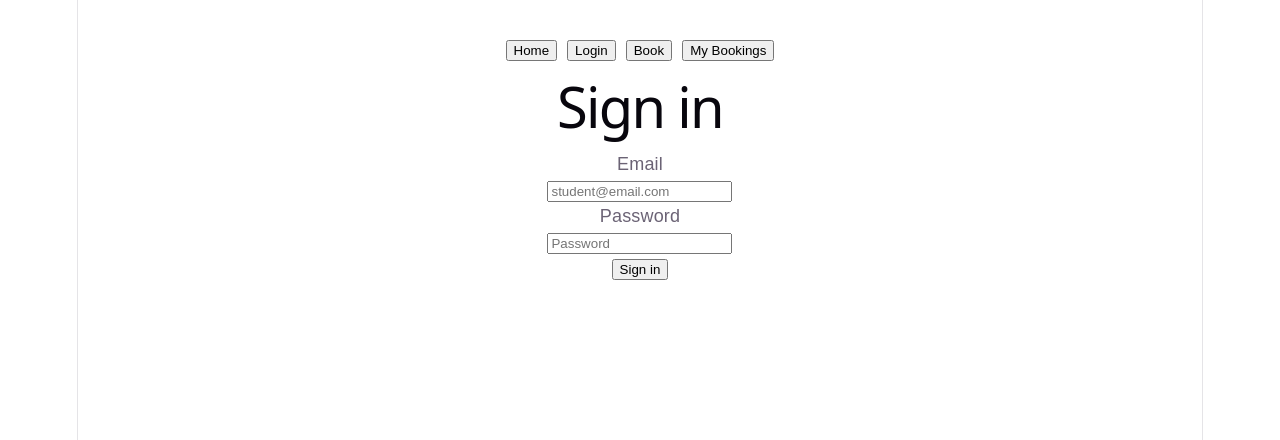
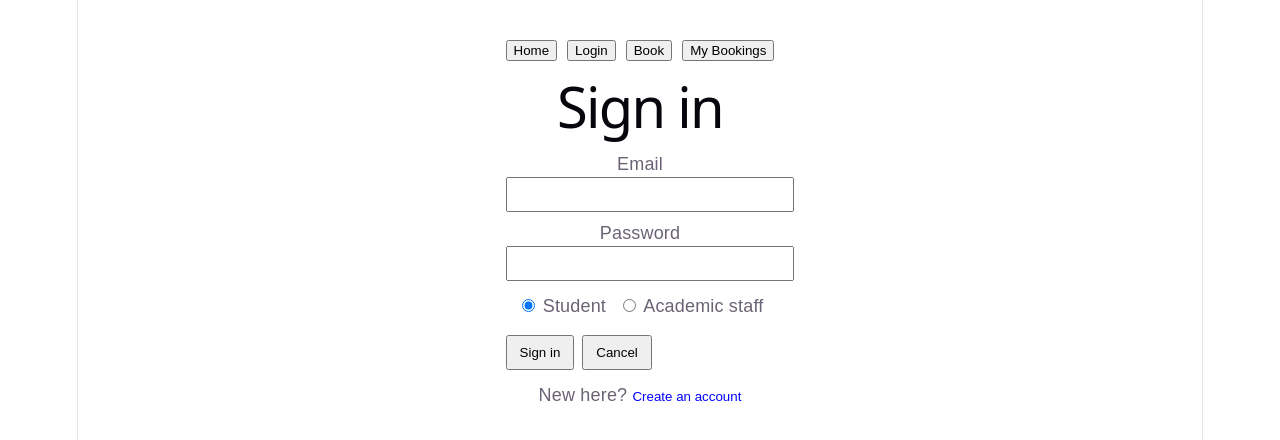
Before and after one commit to gdiasw181/BookingGo, a React (Vite) app: page / in a window 1280 px wide. Both pictures are taken after a click on the button "Login". Shown: the top 440 px of the page. Built offline with nearby package versions, Linux system fonts and the light colour scheme.

Commit message:
Login Page dummy

```diff
--- a/package.json
+++ b/package.json
@@ -17,9 +17,9 @@
     "@types/node": "^24.13.3",
     "@types/react": "^19.2.17",
     "@types/react-dom": "^19.2.3",
-    "@vitejs/plugin-react": "^6.0.4",
+    "@vitejs/plugin-react": "^6.1.1",
     "oxlint": "^1.75.0",
     "typescript": "~6.0.2",
-    "vite": "^8.2.0"
+    "vite": "^8.2.2"
   }
 }
--- a/src/App.tsx
+++ b/src/App.tsx
@@ -1,7 +1,18 @@
 import { useState } from 'react'
+import Login from './Login'
 
 function App() {
   const [page, setPage] = useState('home')
+  const [user, setUser] = useState<{ email?: string } | null>(null)
+
+  function handleLogin(u: { email: string }) {
+    setUser(u)
+    setPage('booking')
+  }
+
+  function handleCancel() {
+    setPage('home')
+  }
 
   return (
     <main style={{ maxWidth: 600, margin: '40px auto', fontFamily: 'Arial' }}>
@@ -26,23 +37,7 @@ function App() {
       )}
 
       {page === 'login' && (
-        <>
-          <h1>Sign in</h1>
-
-          <p>
-            <label>Email</label><br />
-            <input type="email" placeholder="student@email.com" />
-          </p>
-
-          <p>
-            <label>Password</label><br />
-            <input type="password" placeholder="Password" />
-          </p>
-
-          <button onClick={() => setPage('booking')}>
-            Sign in
-          </button>
-        </>
+        <Login onLogin={handleLogin} onCancel={handleCancel} />
       )}
 
       {page === 'booking' && (
--- a/src/Login.tsx
+++ b/src/Login.tsx
@@ -1,21 +1,145 @@
 
-function Login() {
+import React, { useState } from 'react'
+
+type Props = {
+  onLogin: (user: { email: string; role: 'student' | 'staff' }) => void
+  onCancel?: () => void
+}
+
+export default function Login({ onLogin, onCancel }: Props) {
+  const [mode, setMode] = useState<'login' | 'signup'>('login')
+  const [email, setEmail] = useState('')
+  const [password, setPassword] = useState('')
+  const [confirm, setConfirm] = useState('')
+  const [role, setRole] = useState<'student' | 'staff'>('student')
+  const [error, setError] = useState<string | null>(null)
+
+  function reset() {
+    setEmail('')
+    setPassword('')
+    setConfirm('')
+    setError(null)
+  }
+
+  function handleSubmit(e: React.FormEvent) {
+    e.preventDefault()
+    setError(null)
+
+    if (!email) {
+      setError('Email is required')
+      return
+    }
+    if (!password) {
+      setError('Password is required')
+      return
+    }
+
+    if (mode === 'signup') {
+      if (password !== confirm) {
+        setError('Passwords do not match')
+        return
+      }
+      // Mock signup flow: in real app call API to create account
+      onLogin({ email, role })
+      reset()
+      return
+    }
+
+    // Mock login flow: validate credentials (replace with real API)
+    onLogin({ email, role })
+    reset()
+  }
+
   return (
-        <form style={{ maxWidth: 360 }}>
-            <h1>Sign in</h1>
+    <form onSubmit={handleSubmit} style={{ maxWidth: 360 }}>
+      <h1>{mode === 'login' ? 'Sign in' : 'Sign up'}</h1>
 
+      <div style={{ marginTop: 8 }}>
+        <label style={{ display: 'block' }}>Email</label>
+        <input
+          type="email"
+          value={email}
+          onChange={e => setEmail(e.target.value)}
+          style={{ width: '100%', padding: 8 }}
+        />
+      </div>
+
+      <div style={{ marginTop: 8 }}>
+        <label style={{ display: 'block' }}>Password</label>
+        <input
+          type="password"
+          value={password}
+          onChange={e => setPassword(e.target.value)}
+          style={{ width: '100%', padding: 8 }}
+        />
+      </div>
+
+      {mode === 'signup' && (
+        <div style={{ marginTop: 8 }}>
+          <label style={{ display: 'block' }}>Confirm password</label>
+          <input
+            type="password"
+            value={confirm}
+            onChange={e => setConfirm(e.target.value)}
+            style={{ width: '100%', padding: 8 }}
+          />
+        </div>
+      )}
+
+      <div style={{ marginTop: 12 }}>
+        <label style={{ marginRight: 12 }}>
+          <input
+            type="radio"
+            name="role"
+            value="student"
+            checked={role === 'student'}
+            onChange={() => setRole('student')}
+          />{' '}
+          Student
+        </label>
         <label>
-                Email
+          <input
+            type="radio"
+            name="role"
+            value="staff"
+            checked={role === 'staff'}
+            onChange={() => setRole('staff')}
+          />{' '}
+          Academic staff
         </label>
+      </div>
 
-            <label>
-                Password
-            </label>
+      {error && <div style={{ color: 'red', marginTop: 12 }}>{error}</div>}
 
+      <div style={{ marginTop: 16, display: 'flex', gap: 8 }}>
+        <button type="submit" style={{ padding: '8px 12px' }}>
+          {mode === 'login' ? 'Sign in' : 'Create account'}
+        </button>
 
-            <button type="submit" style={{ marginTop: 16, padding: '8px 12px' }}>
+        {onCancel && (
+          <button type="button" onClick={onCancel} style={{ padding: '8px 12px' }}>
+            Cancel
+          </button>
+        )}
+      </div>
+
+      <div style={{ marginTop: 12 }}>
+        {mode === 'login' ? (
+          <>
+            New here?{' '}
+            <button type="button" onClick={() => { setMode('signup'); setError(null) }} style={{ color: 'blue', background: 'none', border: 'none', padding: 0 }}>
+              Create an account
+            </button>
+          </>
+        ) : (
+          <>
+            Already have an account?{' '}
+            <button type="button" onClick={() => { setMode('login'); setError(null) }} style={{ color: 'blue', background: 'none', border: 'none', padding: 0 }}>
               Sign in
             </button>
+          </>
+        )}
+      </div>
     </form>
   )
 }
```
Also changed, not shown: 2 other files (tests, documents, lock files or other folders). Lines whose indentation alone changed are shown as unchanged.
